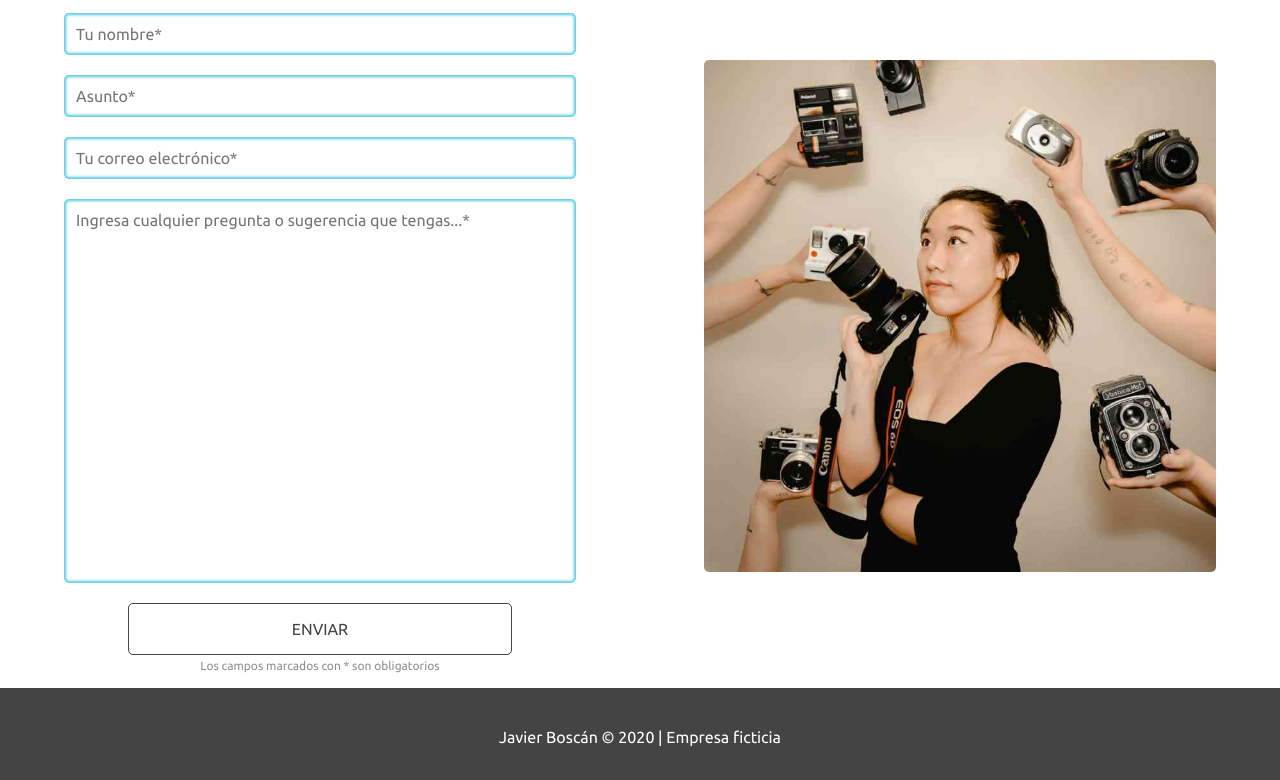
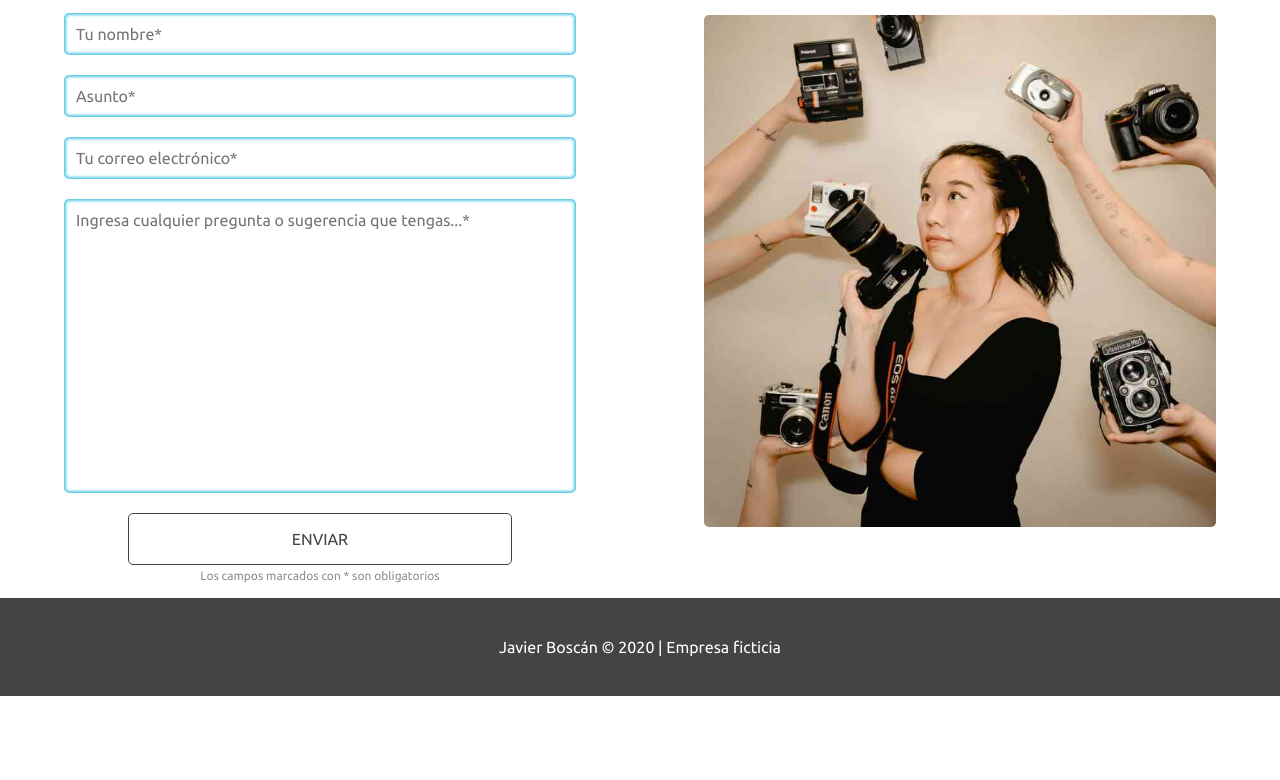
Before and after one commit to Javierbscn/pp-photografy, a plain HTML site: page contact.html in a window 1280 px wide. Shown: the part 669-1449 px from the top of the page. After the commit the page ends 1365 px from the top, so only its background shows below. Drawn offline with nearby package versions, Linux system fonts and the light colour scheme.

Commit message:
corrigiendo detalles en contact-form.scss y textarea

```diff
--- a/contact.html
+++ b/contact.html
@@ -46,7 +46,7 @@
                 <input type="text" id="name-form" placeholder="Tu nombre*" required>
                 <input type="text" id="a-form" placeholder="Asunto*" required>
                 <input type="email" id="email-form" placeholder="Tu correo electrónico*" required>
-                <textarea id="textarea-form" cols="70" rows="20" placeholder="Ingresa cualquier pregunta o sugerencia que tengas...*" required></textarea>
+                <textarea id="textarea-form" cols="50" rows="15" placeholder="Ingresa cualquier pregunta o sugerencia que tengas...*" required></textarea>
                 <button type="submit" id="btn-form">Enviar</button>
                 <p class="form-info">Los campos marcados con * son obligatorios</p>
             </form>
--- a/scss/blocks/contact/_contact-form.scss
+++ b/scss/blocks/contact/_contact-form.scss
@@ -27,6 +27,7 @@
                 border-radius: $borderRadius;
                 border       : none;
                 box-shadow   : 0 0 3px 2px $blue inset;
+                box-sizing   : border-box;
             }
 
             textarea{resize: none;}
--- a/scss/config/_normalize.scss
+++ b/scss/config/_normalize.scss
@@ -1,7 +1,8 @@
 * {
-    margin     : 0;
-    padding    : 0;
-    font-family: 'Ubuntu', 'Helvetica Neue', 'Open Sans', sans-serif;
+    margin         : 0;
+    padding        : 0;
+    font-family    : 'Ubuntu', 'Helvetica Neue', 'Open Sans', sans-serif;
+    scroll-behavior: smooth;
 }
 
 *:focus {
```
Also changed, not shown: css/styles.css, 1 other file.
